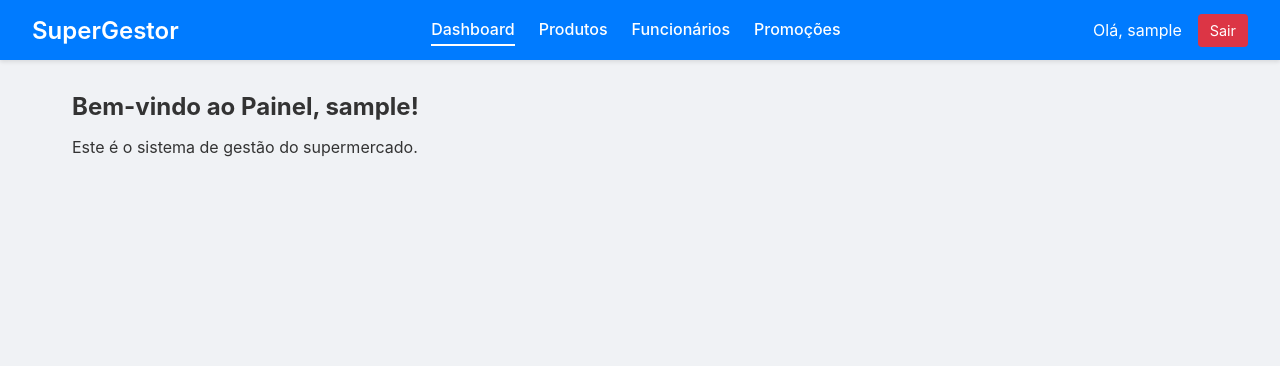
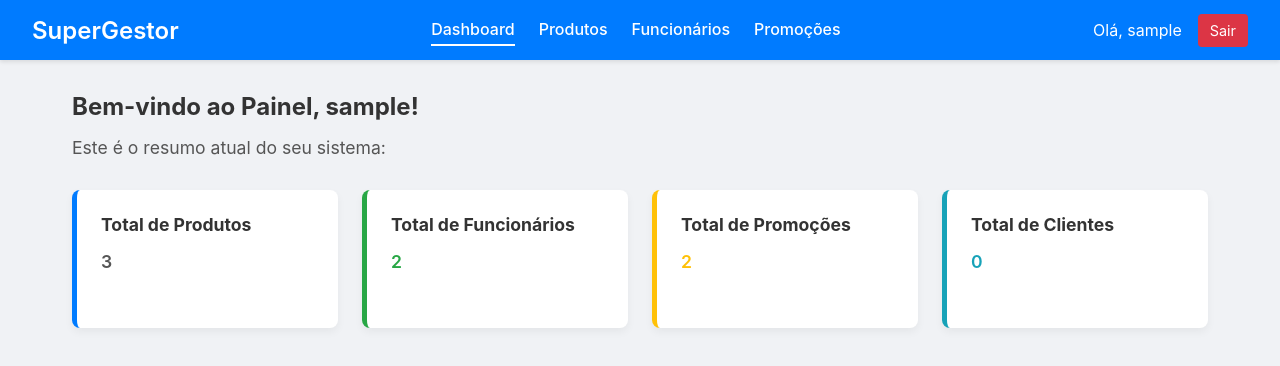
Before and after one commit to queirogaraffael/lojix, a React (Create React App) app in the folder supergestor-front/: page / in a window 1280 px wide. Shown: the top 366 px of the page. Built offline with nearby package versions, Linux system fonts and the light colour scheme; sample sign-in values are in the browser's storage.

Commit message:
feat: Adicionar cards de resumo ao Dashboard

```diff
--- /dev/null
+++ b/supergestor-front/src/pages/Dashboard/Dashboard.css
@@ -0,0 +1,58 @@
+.dashboard-container {
+    width: 100%;
+  }
+
+  .dashboard-container p {
+    font-size: 1.1rem;
+    color: #555;
+    margin-bottom: 2rem;
+  }
+
+  .dashboard-cards {
+    display: grid;
+    grid-template-columns: repeat(auto-fit, minmax(220px, 1fr));
+    gap: 1.5rem;
+  }
+
+  .card {
+    background-color: #ffffff;
+    padding: 1.5rem;
+    border-radius: 8px;
+    box-shadow: 0 4px 8px rgba(0, 0, 0, 0.05);
+    border-left: 5px solid #007bff;
+  }
+
+  .card h3 {
+    font-size: 1.1rem;
+    color: #333;
+    margin-bottom: 1rem;
+  }
+
+  .card-value {
+    font-size: 2.5rem;
+    font-weight: 600;
+    color: #007bff;
+    margin: 0;
+  }
+
+  /* Cores diferentes para outros cards (opcional) */
+  .card:nth-child(2) {
+    border-left-color: #28a745; /* Verde para funcionários */
+  }
+  .card:nth-child(2) .card-value {
+    color: #28a745;
+  }
+
+  .card:nth-child(3) {
+    border-left-color: #ffc107; /* Amarelo para promoções */
+  }
+  .card:nth-child(3) .card-value {
+    color: #ffc107;
+  }
+
+  .card:nth-child(4) {
+    border-left-color: #17a2b8; /* Azul claro para clientes */
+  }
+  .card:nth-child(4) .card-value {
+    color: #17a2b8;
+  }
--- a/supergestor-front/src/pages/Dashboard/Dashboard.js
+++ b/supergestor-front/src/pages/Dashboard/Dashboard.js
@@ -1,12 +1,42 @@
 import React from 'react';
 import { useAuth } from '../../contexts/AuthContext';
+import { mockProdutos } from '../../mocks/db';
+import { mockFuncionarios } from '../../mocks/db';
+import { mockPromocoes } from '../../mocks/db';
+import { mockClientes } from '../../mocks/db';
+import './Dashboard.css';
 
 export const Dashboard = () => {
   const { user } = useAuth();
+
+  const totalProdutos = mockProdutos.length;
+  const totalFuncionarios = mockFuncionarios.length;
+  const totalPromocoes = mockPromocoes.length;
+  const totalClientes = mockClientes.length;
+
   return (
-    <div>
+    <div className="dashboard-container">
       <h2>Bem-vindo ao Painel, {user.username}!</h2>
-      <p>Este é o sistema de gestão do supermercado.</p>
+      <p>Este é o resumo atual do seu sistema:</p>
+
+      <div className="dashboard-cards">
+        <div className="card">
+          <h3>Total de Produtos</h3>
+          <p className="card-value">{totalProdutos}</p>
+        </div>
+        <div className="card">
+          <h3>Total de Funcionários</h3>
+          <p className="card-value">{totalFuncionarios}</p>
+        </div>
+        <div className="card">
+          <h3>Total de Promoções</h3>
+          <p className="card-value">{totalPromocoes}</p>
+        </div>
+        <div className="card">
+          <h3>Total de Clientes</h3>
+          <p className="card-value">{totalClientes}</p>
+        </div>
+      </div>
     </div>
   );
 };
```
